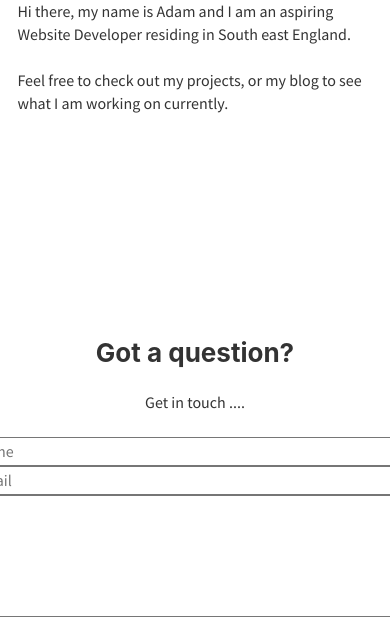
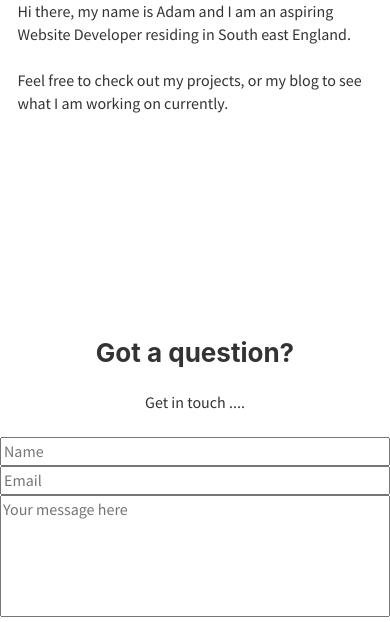
Before and after one commit to DeveloperAdam-github/DeveloperAdam, a Gatsby site: page / in a window 390 px wide. Shown: the part 452-1074 px from the top of the page. Built offline with nearby package versions, Linux system fonts and the light colour scheme; Gatsby itself is replaced by a stand-in of ours.

Commit message:
Again another update, just testing stuff

```diff
--- a/src/components/layout.css
+++ b/src/components/layout.css
@@ -23,7 +23,8 @@ body {
     visibility: hidden;
   }
   .contact-form {
-    width: 150px;
+    padding-left: 30px;
+    padding-right: 30px;
   }
 }
 
--- a/src/pages/index.js
+++ b/src/pages/index.js
@@ -66,14 +66,23 @@ const IndexPage = props => {
             width: "450px",
           }}
         >
-          <input type="text" id="name" placeholder="Name" />
-          <input type="text" id="email" placeholder="Email" />
-          <textarea name="" id="message" cols="20" rows="5"></textarea>
+          <input className="name" type="text" id="name" placeholder="Name" />
+          <input className="email" type="text" id="email" placeholder="Email" />
+          <textarea
+            className="message"
+            name=""
+            id="message"
+            cols="20"
+            rows="5"
+            placeholder="Your message here"
+          ></textarea>
           <button
             style={{
               backgroundColor: "coral",
               fontSize: "20px",
               width: "100px",
+              justifyContent: "center",
+              display: "flex",
               marginLeft: "10.1rem",
               marginTop: "0.5rem",
               borderRadius: "4px",
```
